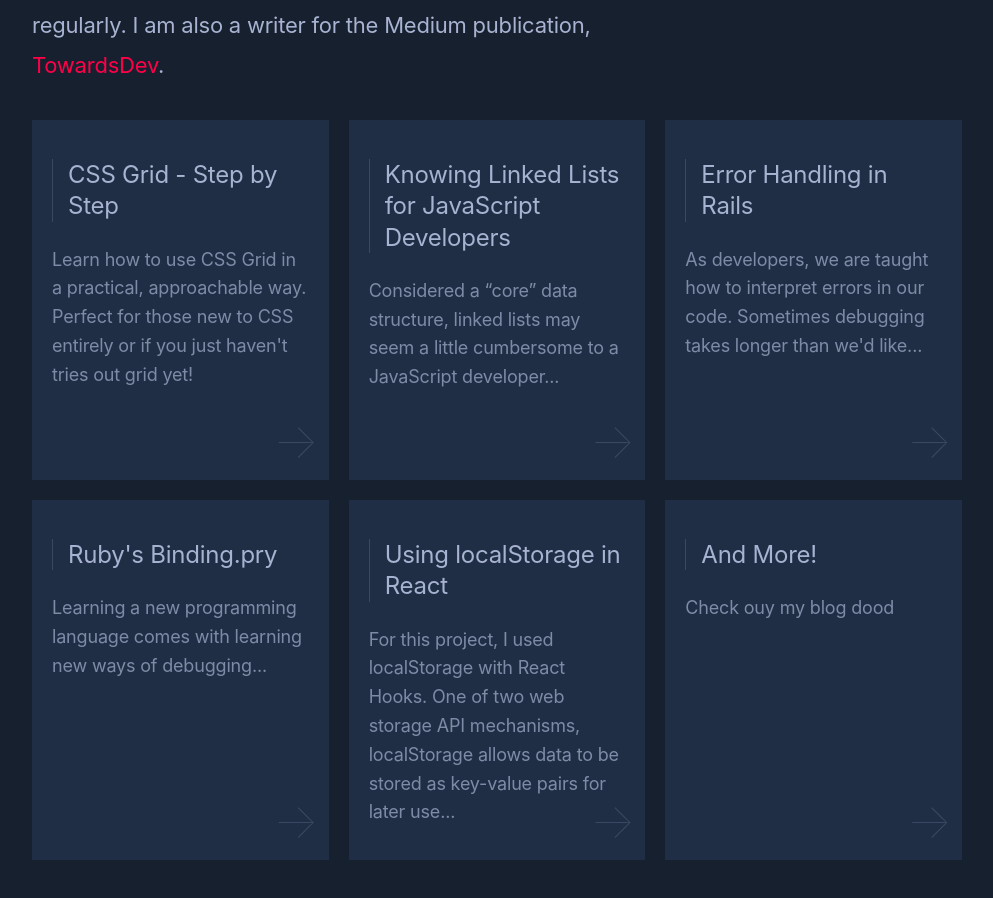
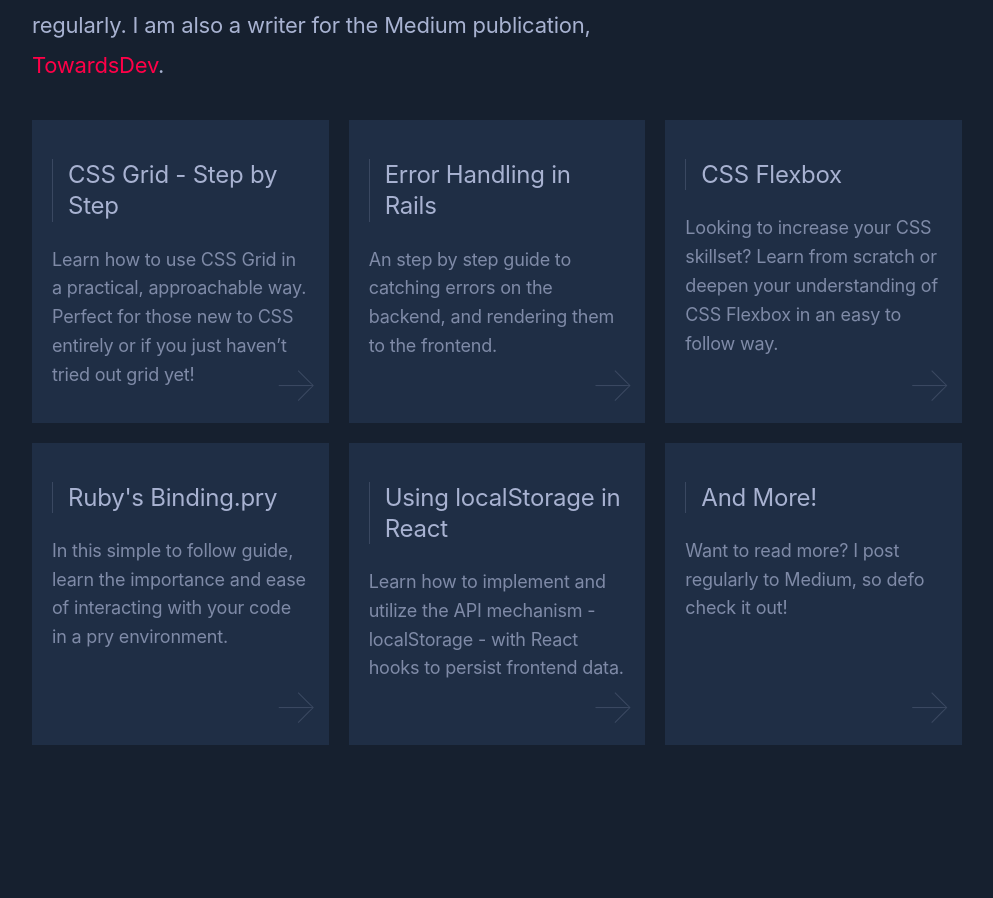
Before and after one commit to kaitlyngreve/my-portfolio-site, a React (Create React App) app: page / in a window 1280 px wide. Shown: the part 4481-5379 px from the top of the page, without its empty margins (143-1136 px from the left). Built offline with nearby package versions, Linux system fonts and the light colour scheme; a web font is replaced by a local one.

Commit message:
changed blog blurbs

```diff
--- a/src/BlogPosts.js
+++ b/src/BlogPosts.js
@@ -31,37 +31,37 @@ export default BlogPosts;
 const blogPosts = [
     {
         title: 'CSS Grid - Step by Step',
-        blurb: 'Learn how to use CSS Grid in a practical, approachable way. Perfect for those new to CSS entirely or if you just haven\'t tries out grid yet!',
+        blurb: 'Learn how to use CSS Grid in a practical, approachable way. Perfect for those new to CSS entirely or if you just haven’t tried out grid yet!',
         blog_link: 'https://medium.com/towardsdev/css-grid-step-by-step-aad05ec91f4b',
         img: ''
     },
     {
-        title: 'Knowing Linked Lists for JavaScript Developers',
-        blurb: 'Considered a “core” data structure, linked lists may seem a little cumbersome to a JavaScript developer...',
-        blog_link: 'https://medium.com/towardsdev/knowing-linked-lists-for-javascript-developers-87adfdb87838',
-        img: ''
-    },
-    {
         title: 'Error Handling in Rails',
-        blurb: 'As developers, we are taught how to interpret errors in our code. Sometimes debugging takes longer than we\'d like...',
+        blurb: 'An step by step guide to catching errors on the backend, and rendering them to the frontend.',
         blog_link: 'https://medium.com/towardsdev/error-handling-in-rails-17cf6ef7c870',
         img: ''
     },
     {
+        title: 'CSS Flexbox',
+        blurb: 'Looking to increase your CSS skillset? Learn from scratch or deepen your understanding of CSS Flexbox in an easy to follow way.',
+        blog_link: 'https://medium.com/@kgreve14/css-flexbox-28d11dc42891',
+        img: ''
+    },
+    {
         title: 'Ruby\'s Binding.pry',
-        blurb: 'Learning a new programming language comes with learning new ways of debugging...',
+        blurb: 'In this simple to follow guide, learn the importance and ease of interacting with your code in a pry environment.',
         blog_link: 'https://medium.com/towardsdev/rubys-binding-pry-15e670be0131',
         img: ''
     },
     {
         title: 'Using localStorage in React',
-        blurb: 'For this project, I used localStorage with React Hooks. One of two web storage API mechanisms, localStorage allows data to be stored as key-value pairs for later use...',
+        blurb: 'Learn how to implement and utilize the API mechanism - localStorage - with React hooks to persist frontend data.',
         blog_link: 'https://medium.com/towardsdev/using-localstorage-in-react-99115822e940',
         img: ''
     },
     {
         title: 'And More!',
-        blurb: 'Check ouy my blog dood',
+        blurb: 'Want to read more? I post regularly to Medium, so defo check it out!',
         blog_link: 'https://medium.com/@kgreve14',
         img: ''
     }
```
